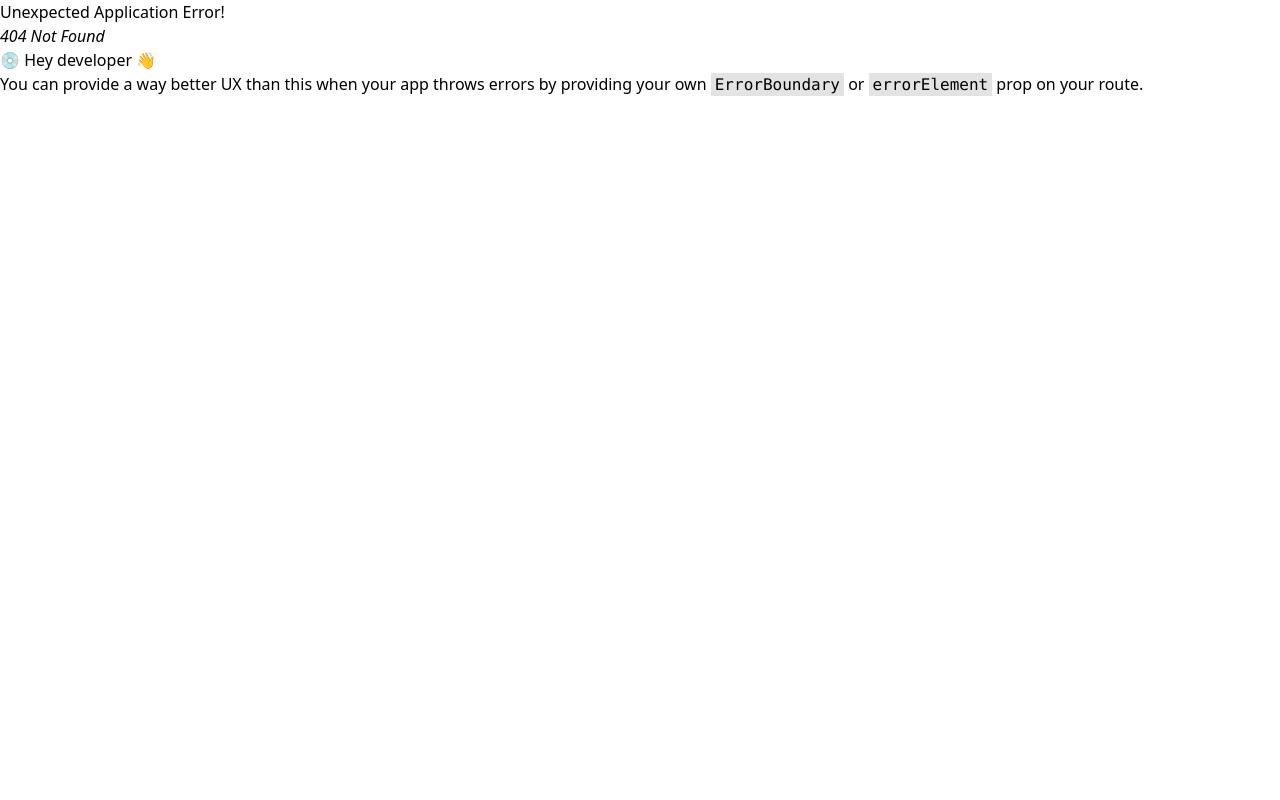
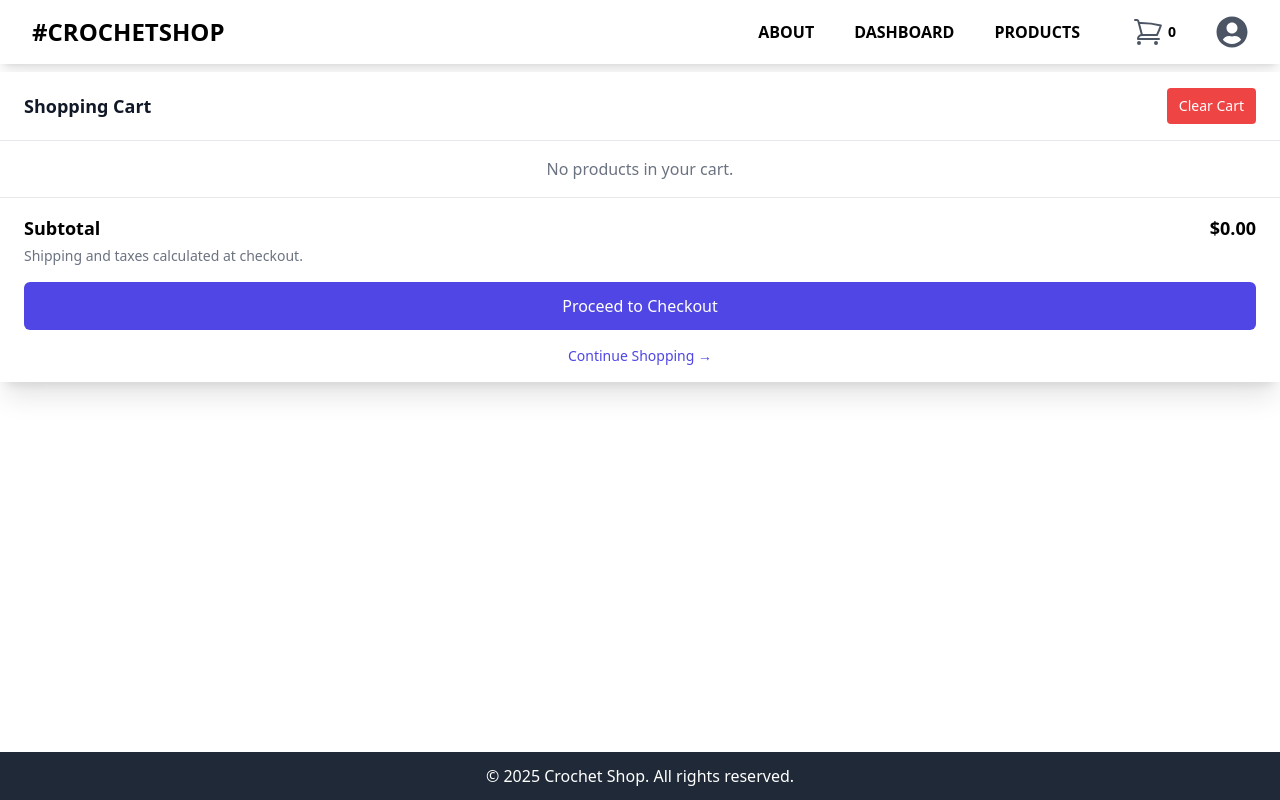
Before and after one commit to Serah-bobo/E-commerce-project, a React (Create React App) app in the folder frontend/: page /cart in a window 1280 px wide. Before the commit this address had no page. Built offline with nearby package versions, Linux system fonts and the light colour scheme; sample sign-in values are in the browser's storage.

Commit message:
cart page

```diff
--- a/frontend/src/App.tsx
+++ b/frontend/src/App.tsx
@@ -15,6 +15,7 @@ import ProductDetails, {loader as productDetailsLoader} from "Pages/ProductDetai
 import { Navigate } from "react-router-dom";
 import Products, {loader as productLoader} from "Pages/Products";
 import Profile from "Components/Profile";
+import Cart from "Pages/Cart";
 const ProtectedRoute = ({ children }: { children: JSX.Element }) => {
   const isLoggedIn = localStorage.getItem("loggedin") === "true";
   return isLoggedIn ? children : <Navigate to="/signup" replace />;
@@ -46,6 +47,10 @@ const App = () => {
       path="profile"
       element={<Profile />}
       />
+      <Route
+      path="cart"
+      element={<Cart />}
+      />
         </Route>
         {/* Admin Routes */}
       <Route path="/admin" element={<AdminRoute><AdminLayout /></AdminRoute>} >
--- a/frontend/src/Components/Navbar.tsx
+++ b/frontend/src/Components/Navbar.tsx
@@ -3,6 +3,7 @@ import { Link, useLocation, useNavigate } from "react-router-dom";
 import { FaSignOutAlt, FaUserCircle } from "react-icons/fa";
 import { useSelector } from "react-redux";
 import { RootState } from "Reducer/Store";
+import {  HiOutlineShoppingCart } from "react-icons/hi2";
 const Navbar = () => {
   const [isOpen, setIsOpen] = useState(false);
   const [profileDropdown, setProfileDropdown] = useState(false);
@@ -13,6 +14,7 @@ const Navbar = () => {
   const profileRef = useRef<HTMLDivElement>(null);
 
   const isAdmin = localStorage.getItem("role") === "admin";
+  //cart items
   const productItems=useSelector((state:RootState)=>state.cart.items)
   console.log(productItems)
   useEffect(() => {
@@ -87,7 +89,18 @@ const Navbar = () => {
             <Link to="/products" style={location.pathname === "/products" ? activeStyles : undefined} className="px-3 py-2 font-bold text-black rounded-md hover:bg-gray-200">
               PRODUCTS
             </Link>
+            {/*cart*/}
+            <Link
+            to="/cart"
+            className="flex items-center p-1 px-2 rounded-sm sm:px-6"
+            >
+              <HiOutlineShoppingCart className="w-8 h-10 text-gray-600 hover:bg-orange-400" />
 
+              {productItems.length > 0 ?
+                <span className="text-sm font-semibold sm:ml-1 hover:bg-orange-400">{productItems.length}</span>:
+                <span className="text-sm font-semibold sm:ml-1 hover:bg-orange-400">0</span>
+              }
+            </Link>
             {/* Profile Dropdown (Desktop) */}
             <div className="relative" ref={profileRef}>
               <button onClick={toggleProfileDropdown} className="flex items-center focus:outline-none">
@@ -147,6 +160,17 @@ const Navbar = () => {
             PRODUCTS
           </Link>
 
+          {/*cart*/}
+          <Link
+            to="/cart"
+            className="flex items-center p-1 px-2 rounded-sm sm:px-6"
+            >
+              <HiOutlineShoppingCart className="w-6 h-6 text-gray-600" />
+              {productItems.length > 0 ?
+                <span className="text-sm font-semibold sm:ml-1 hover:bg-orange-400">{productItems.length}</span>:
+                <span className="text-sm font-semibold sm:ml-1">0</span>
+              }
+            </Link>
           {/* Profile Dropdown (Mobile) */}
           <div className="mt-4 border-t">
             <div className="flex items-center px-3 py-2 space-x-3">
--- /dev/null
+++ b/frontend/src/Pages/Cart.tsx
@@ -0,0 +1,95 @@
+import {useDispatch, useSelector } from "react-redux"
+import { clearCart,removeCart,updateCartQuantity } from "Reducer/CartReducer/CartSlice"
+import { Link } from "react-router-dom"
+import { RootState } from "Reducer/Store"
+import { FaTrash } from "react-icons/fa"
+//useSelector allows you to extract specific part of redux state,access redux store without passing props
+//rootState is the type of store, state is whole redux store
+//state.cart.items retrieves items array from cart slice
+//cartProducts will hold list of items in shopping cart
+//reduce reduces an array to single value
+const Cart = () => {
+    const cartProducts = useSelector((state: RootState) => state.cart.items);
+    const dispatch = useDispatch();
+    const totalPrice = cartProducts.reduce((acc, item) => acc + item.price * item.quantity, 0);
+
+    return (
+        <div className="flex flex-col h-full mt-2 overflow-hidden bg-white shadow-xl">
+            <div className="flex items-center justify-between px-6 py-4 border-b border-gray-200">
+                <h2 className="text-lg font-semibold text-gray-900">Shopping Cart</h2>
+                <button
+                    onClick={() => dispatch(clearCart())}
+                    className="px-3 py-2 text-sm font-medium text-white bg-red-500 rounded hover:bg-red-600"
+                >
+                    Clear Cart
+                </button>
+            </div>
+
+            <div className="flex-1 px-6 py-4 overflow-y-auto">
+                {cartProducts.length > 0 ? (
+                    <ul className="divide-y divide-gray-200">
+                        {cartProducts.map((product) => (
+                            <li key={product.id} className="flex py-4 space-x-4 border-b">
+                                <img
+                                    src={`http://localhost:5000${product.image}`}
+                                    alt={product.name}
+                                    className="w-24 h-24 border rounded-md"
+                                />
+                                <div className="flex-1">
+                                    <h3 className="text-base font-medium text-gray-900">{product.name}</h3>
+                                    <p className="mt-1 text-sm text-gray-500">Price: ${product.price.toFixed(2)}</p>
+                                    <button
+                                        onClick={() => dispatch(removeCart(product.id))}
+                                        className="flex items-center mt-2 text-red-500 hover:text-red-700"
+                                    >
+                                        <FaTrash className="mr-1" /> Remove
+                                    </button>
+                                </div>
+                                <div className="flex items-center space-x-2">
+                                    <button
+                                        onClick={() => dispatch(updateCartQuantity({ id: product.id, amount: -1 }))}
+                                        className="px-2 py-1 text-white bg-gray-400 rounded hover:bg-gray-500"
+                                    >
+                                        -
+                                    </button>
+                                    <span className="px-3 py-1 text-sm font-semibold border">{product.quantity}</span>
+                                    <button
+                                        onClick={() => dispatch(updateCartQuantity({ id: product.id, amount: 1 }))}
+                                        className="px-2 py-1 text-white bg-gray-600 rounded hover:bg-gray-700"
+                                    >
+                                        +
+                                    </button>
+                                </div>
+                            </li>
+                        ))}
+                    </ul>
+                ) : (
+                    <p className="text-center text-gray-500">No products in your cart.</p>
+                )}
+            </div>
+
+            <div className="px-6 py-4 border-t border-gray-200">
+                <div className="flex justify-between text-lg font-semibold">
+                    <p>Subtotal</p>
+                    <p>${totalPrice.toFixed(2)}</p>
+                </div>
+                <p className="mt-1 text-sm text-gray-500">Shipping and taxes calculated at checkout.</p>
+                <div className="mt-4">
+                    <Link
+                        to="/checkout"
+                        className="flex items-center justify-center w-full px-4 py-3 text-white bg-indigo-600 rounded-md hover:bg-indigo-700"
+                    >
+                        Proceed to Checkout
+                    </Link>
+                </div>
+                <div className="flex justify-center mt-4 text-sm text-center text-gray-500">
+                    <Link to="/products" className="text-indigo-600 hover:text-indigo-500">
+                        Continue Shopping →
+                    </Link>
+                </div>
+            </div>
+        </div>
+    );
+};
+
+export default Cart;
--- a/frontend/src/Pages/Products.tsx
+++ b/frontend/src/Pages/Products.tsx
@@ -7,7 +7,8 @@
 import { FetchAllProducts } from "Reducer/ProductReducer/ProductApi";
 import { Link, useSearchParams, useLoaderData, Await } from "react-router-dom";
 import { Suspense } from "react";
-import { addCart } from "Reducer/CartReducer/CartApi";
+import { addToCart } from "Reducer/CartReducer/CartSlice";
+import { useDispatch } from "react-redux";
 // Loader function
 export const loader = async () => {
     const fetchedData = await FetchAllProducts("");
@@ -21,6 +22,7 @@ const Products = () => {
     const [searchParams, setSearchParams] = useSearchParams();
     const productLoader = useLoaderData();
     const categoryFilter = searchParams.get("category");
+    const dispatch=useDispatch()
 
     const handleFilterChange = (key: string, value: string | null) => {
         setSearchParams((prevParams) => {
@@ -29,25 +31,16 @@ const Products = () => {
             return newParams;
         });
     };
-
-    //handle cart
-    const handleAddToCart = async (product: any) => {
-        const token = localStorage.getItem("token"); // Assuming you store the token in localStorage
-        if (!token) {
-            alert("You need to be logged in to add items to the cart!");
-            return;
-        }
-
-        try {
-            const response = await addCart(product._id,1, token); // Adding 1 quantity by default
-            if (response) {
-                alert(`${product.name} added to cart!`);
-            }
-        } catch (error) {
-            console.error("Error adding to cart:", error);
-            alert("Failed to add item to cart.");
-        }
-    };
+    const handleAddToCart = (product:any) => {
+        dispatch(
+          addToCart({
+            id: product._id,
+            name: product.name,
+            price: product.price,
+            image: product.image
+          })
+        );
+      };
 
     const renderProducts = (products: any[]) => {
         if (!Array.isArray(products) || products.length === 0) {
--- a/frontend/src/Reducer/CartReducer/CartSlice.tsx
+++ b/frontend/src/Reducer/CartReducer/CartSlice.tsx
@@ -1,40 +1,52 @@
-import { createSlice,PayloadAction } from "@reduxjs/toolkit";
-interface  CartItem{
+import { createSlice,PayloadAction} from "@reduxjs/toolkit";
+
+interface CartItem {
   id: string;
   name: string;
   price: number;
   quantity: number;
-
+  image:string,
+  category:string
 }
 
 interface CartState {
   items: CartItem[];
-    totalPrice: number;
+
 }
 
 const initialState: CartState = {
-    items: [],
-    totalPrice: 0,
+  items: []
+};
+
+const CartSlice = createSlice({
+    name: "cart",
+    initialState: initialState,
+    reducers: {
+      addToCart: (state, action) => {
+        const existingItem = state.items.find((item) => item.id === action.payload.id);
+
+        if (existingItem) {
+          existingItem.quantity += 1; // ✅ Always increment by 1
+        } else {
+          state.items.push({ ...action.payload, quantity: 1}); // ✅ Ensure quantity is set
         }
+      },
+      removeCart: (state, action: PayloadAction<string>) => {
+        state.items = state.items.filter((item) => item.id !== action.payload);
+      },
+      clearCart:(state)=>{
+        state.items=[];
+      },
+      updateCartQuantity: (state, action: PayloadAction<{ id: string; amount: number }>) => {
+        const item = state.items.find((item) => item.id === action.payload.id);
+        if (item) {
+          item.quantity += action.payload.amount;
+        }
+      },
+    },
+  });
 
 
-
-const CartSlice =createSlice({
-    name:'cart',
-    initialState,
-    reducers:{
-        addToCart:(state,action:PayloadAction<CartItem>)=>{
-            const existingItem=state.items.find((item)=>item.id===action.payload.id);
-            if(!existingItem){
-                state.items.push(action.payload)
-                alert("item added successfully!")
-            }else{
-                alert("item already exists")
-            }
-        }
-    }
-})
-
-export const {addToCart}=CartSlice.actions;
+export const { addToCart, removeCart, clearCart,updateCartQuantity } = CartSlice.actions;
 
 export default CartSlice.reducer;
```
Also changed, not shown: 2 other files (tests, documents, lock files or other folders). Lines whose indentation alone changed are shown as unchanged.
